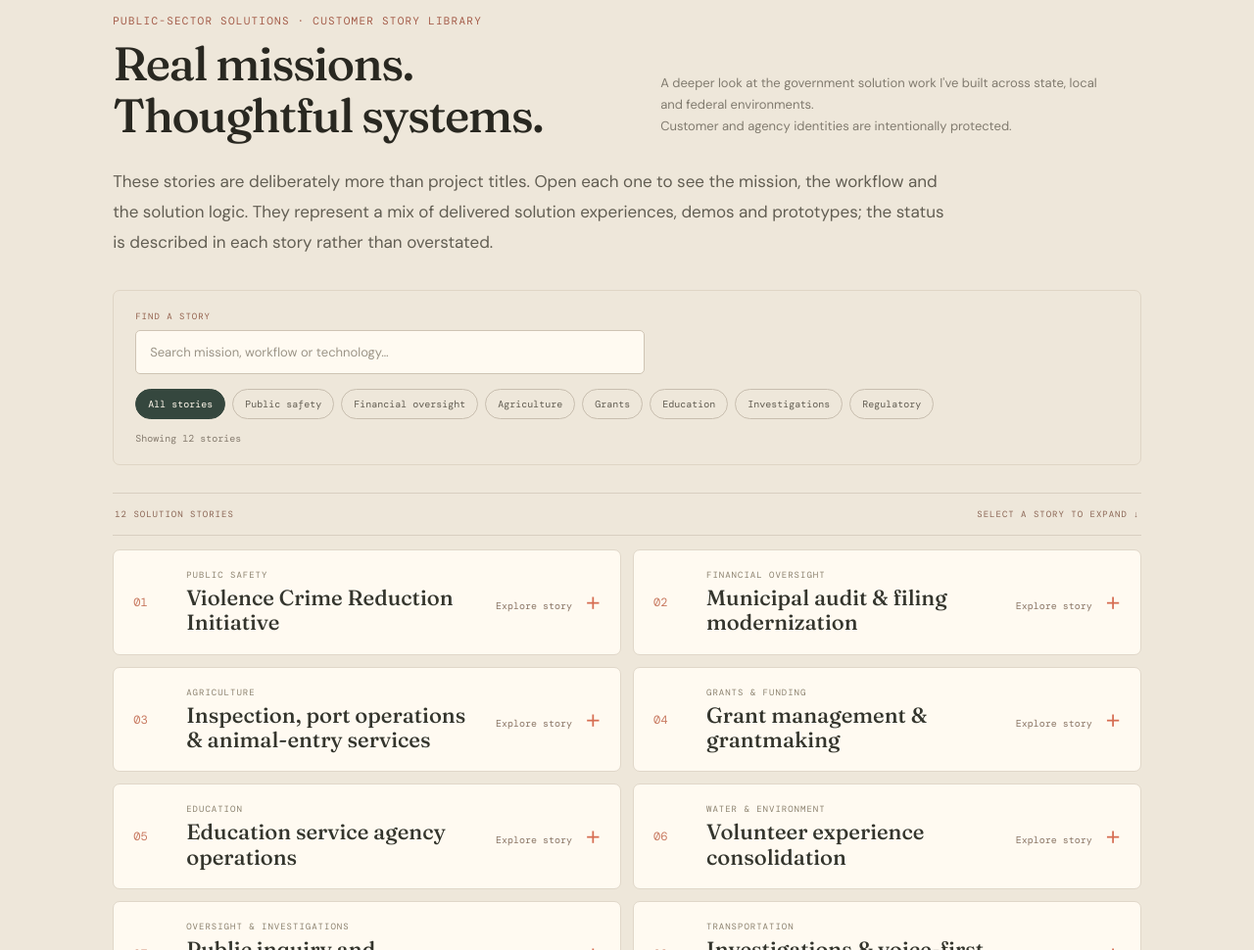
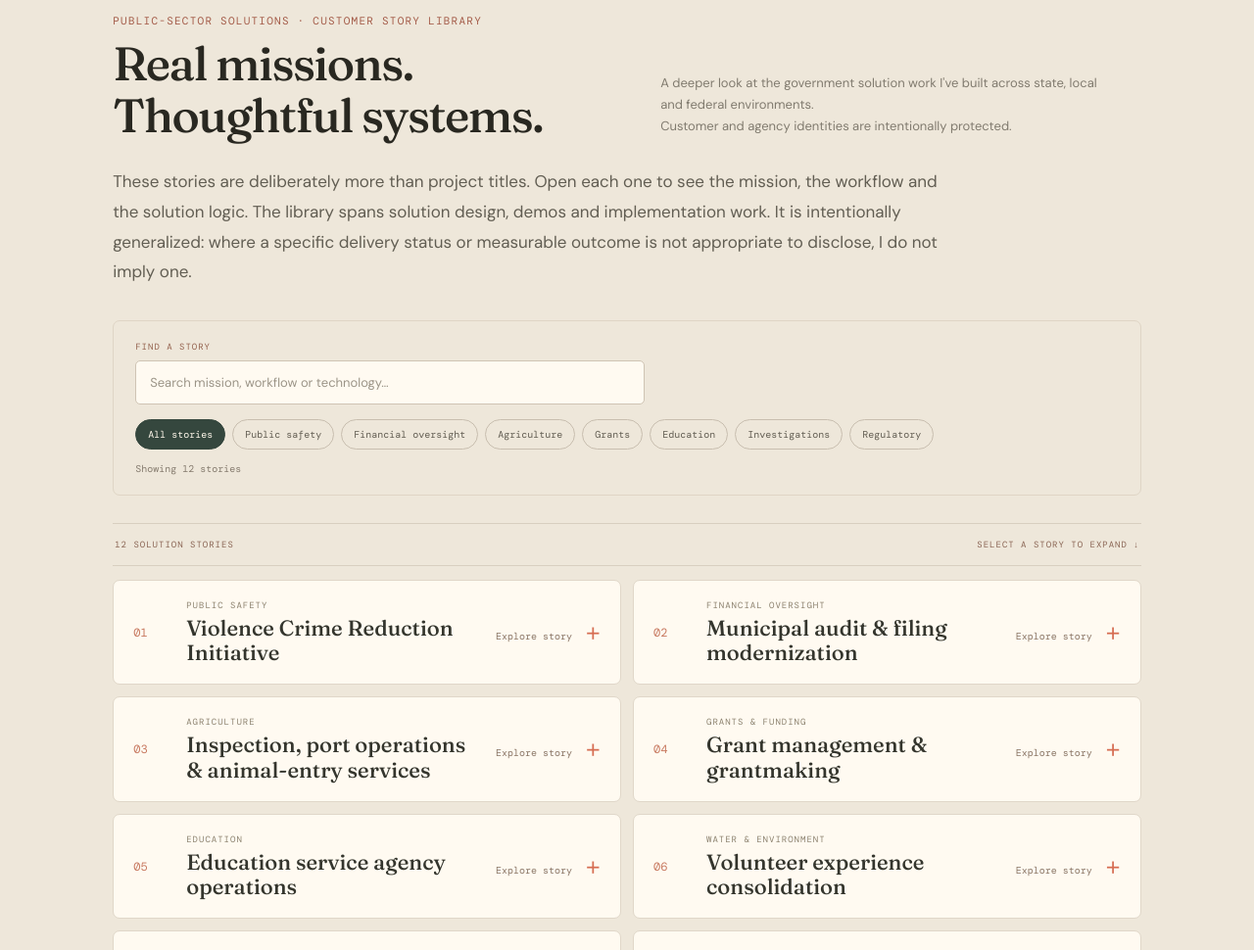
Before and after one commit to matsydevu/mahathi-applied-ai, a plain HTML site: page index.html in a window 1280 px wide. Shown: the part 1780-2750 px from the top of the page at 98% size. Drawn offline with nearby package versions, Linux system fonts and the light colour scheme.

Commit message:
Clarify evidence and delivery-status language in portfolio

```diff
--- a/index.html
+++ b/index.html
@@ -56,7 +56,7 @@
 </section>
 <section class="work-section" id="work">
  <div class="section-heading"><div><p class="kicker">PUBLIC-SECTOR SOLUTIONS · CUSTOMER STORY LIBRARY</p><h2>Real missions. Thoughtful systems.</h2></div><p class="section-aside">A deeper look at the government solution work I've built across state, local and federal environments.<br>Customer and agency identities are intentionally protected.</p></div>
- <p class="portfolio-intro">These stories are deliberately more than project titles. Open each one to see the mission, the workflow and the solution logic. They represent a mix of delivered solution experiences, demos and prototypes; the status is described in each story rather than overstated.</p>
+ <p class="portfolio-intro">These stories are deliberately more than project titles. Open each one to see the mission, the workflow and the solution logic. The library spans solution design, demos and implementation work. It is intentionally generalized: where a specific delivery status or measurable outcome is not appropriate to disclose, I do not imply one.</p>
  <div class="story-tools" aria-label="Find a customer story">
   <label class="story-search-label" for="story-search">FIND A STORY</label>
   <input id="story-search" type="search" placeholder="Search mission, workflow or technology…" autocomplete="off">
```
